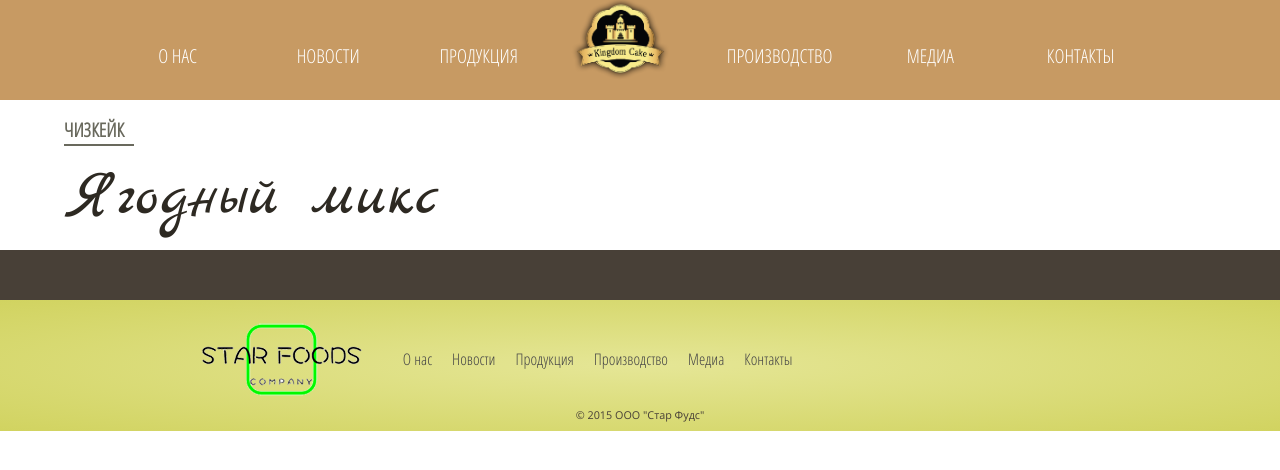
After one commit to KievNegr/starfoods, a PHP site: page /product.html in a window 1280 px wide. The commit adds this page. Shown: the top 470 px of the page. Run offline with PHP 8.4, Linux system fonts and the light colour scheme.

Commit message:
Начал работу над страницей продукта

```diff
--- a/css/style.css
+++ b/css/style.css
@@ -158,12 +158,12 @@ h4 {
 }
 
 #header {
-	background-image: url('../img/header_background.jpg');
+	background-color: #C79A63;
     position: fixed;
     top: 0;
     left: 0;
     width: 100%;
-    height: 100%;
+    height: 100px;
     z-index: 7;
 }
 
@@ -226,7 +226,7 @@ h4 {
 #hello-field {
 	/*background: rgb(255, 255, 252);*/
     background-image: url('../img/strip.png');
-    margin-top: 98%;
+    margin-top: 100px;
     width: 100%;
     padding: 80px 1% 60px 1%;
 }
@@ -488,6 +488,22 @@ h4 {
     background-image: url('../img/frozen.png');
 }
 
+#product {
+    width: 90%;
+    padding: 20px 5%;
+    margin-top: 100px;
+}
+
+#product .h5 {
+    border-bottom: 2px solid #69695D;
+    display: inline-block;
+    font-family: OpenSansCond;
+    font-size: 1.2em;
+    font-weight: bold;
+    color: #69695D;
+    padding: 0 10px 5px 0;
+}
+
 #footer {
     width: 100%;
     border-top: 50px solid #EEE;
--- a/js/animation.js
+++ b/js/animation.js
@@ -1,60 +1,5 @@
 $(document).ready(function()
 {
-	$('#hello-field').css('margin-top', $(window).height());
-	$(window).scroll(function()
-	{
-		height = $(this).height() - $(this).scrollTop();
-
-		$('#header').css('height', height);
-
-		if( height <= 165 )
-		{
-			$('.empty-li').stop(true).animate({
-				width: '0'
-			}, 600);
-
-			$('.li-logo').stop(true).animate({
-				width: '14%'
-			}, 600);
-
-			$('.menu').stop(true).animate({
-				bottom: '37px'
-			}, 600);
-		}
-		else if( height > 165 )
-		{
-			$('.empty-li').stop(true).animate({
-				width: '7%'
-			}, 600);
-
-			$('.li-logo').stop(true).animate({
-				width: '0'
-			}, 600);
-
-			$('.menu').stop(true).animate({
-				bottom: '34px'
-			}, 600);
-		}
-
-		if( height <= 100 )
-		{
-			$('#header').css('height', '100px');
-			$('.logo').stop(true).animate({
-				top: '10px'
-			}, 600);
-
-			$('#header').css({'background-image': 'none', 'background-color':'#621D10'});
-		}
-		else
-		{
-			$('.logo').animate({
-				top: '0'
-			}, 600);
-
-			$('#header').css({'background-image': 'url(../img/header_background.jpg)', 'background-color':'none'});
-		}
-	});
-
 	$('html').on('click', '.more-load-button', function()
 	{
 		$('.pre-load-back').animate({
--- a/load.html
+++ b/load.html
@@ -1,5 +1,5 @@
 <div class="item wow bounceInLeft" data-wow-duration="2s">
-				<a href="#">
+				<a href="product.html">
 					<h3 class="center">Чизкейк<br /><span class="name-item">Итальянский</span></h3>
 					<p>Небольшое описание1 чизкейка, о его изюминках итд итп. И дальше добавим текста, что заполнить пространсво. И тут тоже заполним пространство с новой строки и вот уже наверное всё.</p>
 					<div class="img">
@@ -13,7 +13,7 @@
 				</div>
 			</div>
 			<div class="item wow bounceInUp" data-wow-delay="1s">
-				<a href="#">
+				<a href="product.html">
 					<h3 class="center">Чизкейк<br /><span class="name-item">Ягодный микс</span></h3>
 					<p>Небольшое описание чизкейка, о его изюминках итд итп. И дальше добавим текста, что заполнить пространсво. И тут тоже заполним пространство с новой строки и вот уже наверное всё.</p>
 					<div class="img">
@@ -27,7 +27,7 @@
 				</a>
 			</div>
 			<div class="item wow bounceInRight" data-wow-duration="2s">
-				<a href="#">
+				<a href="product.html">
 					<h3 class="center">Чизкейк<br /><span class="name-item">Итальянский</span></h3>
 					<p>Небольшое описание чизкейка, о его изюминках итд итп. И дальше добавим текста, что заполнить пространсво. И тут тоже заполним пространство с новой строки и вот уже наверное всё.</p>
 					<div class="img">
--- /dev/null
+++ b/product.html
@@ -0,0 +1,58 @@
+<!DOCTYPE html>
+<html>
+<head>
+	<title>StarFoods Shop Index</title>
+	<meta name="Descriprion" content="StarFoods">
+	<meta name="Keywords" content="StarFoods">
+	<meta charset="utf-8">
+	<link rel="stylesheet" href="css/style.css">
+	<link rel="stylesheet" href="css/animate.css">
+	<link rel="stylesheet" href="css/slider.css">
+	<link rel="stylesheet" href="css/ring.css">
+	<script type="text/javascript" src="js/jquery-1.11.3.min.js"></script>
+	<script type="text/javascript" src="js/animation.js"></script>
+	<script type="text/javascript" src="js/wow.min.js"></script>
+	<script type="text/javascript" src="js/jquery.backgroundpos.min.js"></script>
+	<script>
+		new WOW().init();
+	</script>
+</head>
+
+<body>
+	<div id="wrapper">
+		<div id="header">
+			<div class="logo"></div>
+			<ul class="menu">
+				<li><a href="#" class="active">О нас</a></li>
+				<li><a href="#">Новости</a></li>
+				<li><a href="#">Продукция</a></li>
+				<li>&nbsp;</li>
+				<li><a href="#">Производство</a></li>
+				<li><a href="#">Медиа</a></li>
+				<li><a href="#">Контакты</a></li>
+			</ul>
+		</div>
+
+		<div id="product">
+			<p class="h5 up">Чизкейк</p>
+			<h1 style="margin-top: 20px;">Ягодный микс</h1>
+		</div>
+
+	</div>
+	<div id="footer">
+		<div class="logo-footer"></div>
+		<div class="block">
+			<ul class="footer-menu">
+				<li><a href="#">О нас</a></li>
+				<li><a href="#">Новости</a></li>
+				<li><a href="#">Продукция</a></li>
+				<li><a href="#">Производство</a></li>
+				<li><a href="#">Медиа</a></li>
+				<li><a href="#">Контакты</a></li>
+			</ul>
+		</div>
+		<div style="clear: both;"></div>
+		<span class="copy">&copy; 2015 ООО "Стар Фудс"</span>
+	</div>
+</body>
+</html>
```
Also changed, not shown: css/index.css (added, +9 -0 lines), index.html (+5 -3 lines), js/index.js (added, +57 -0 lines).
